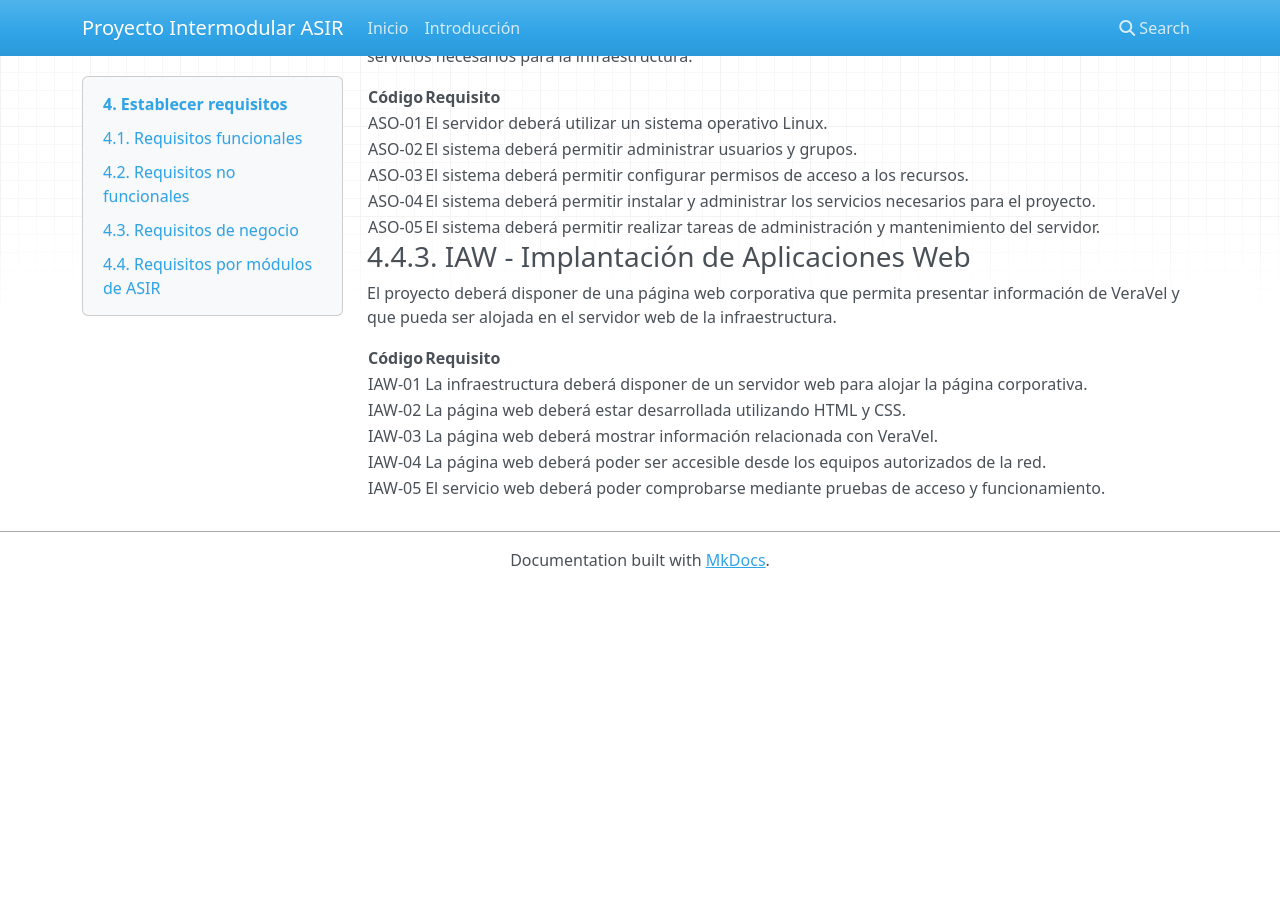
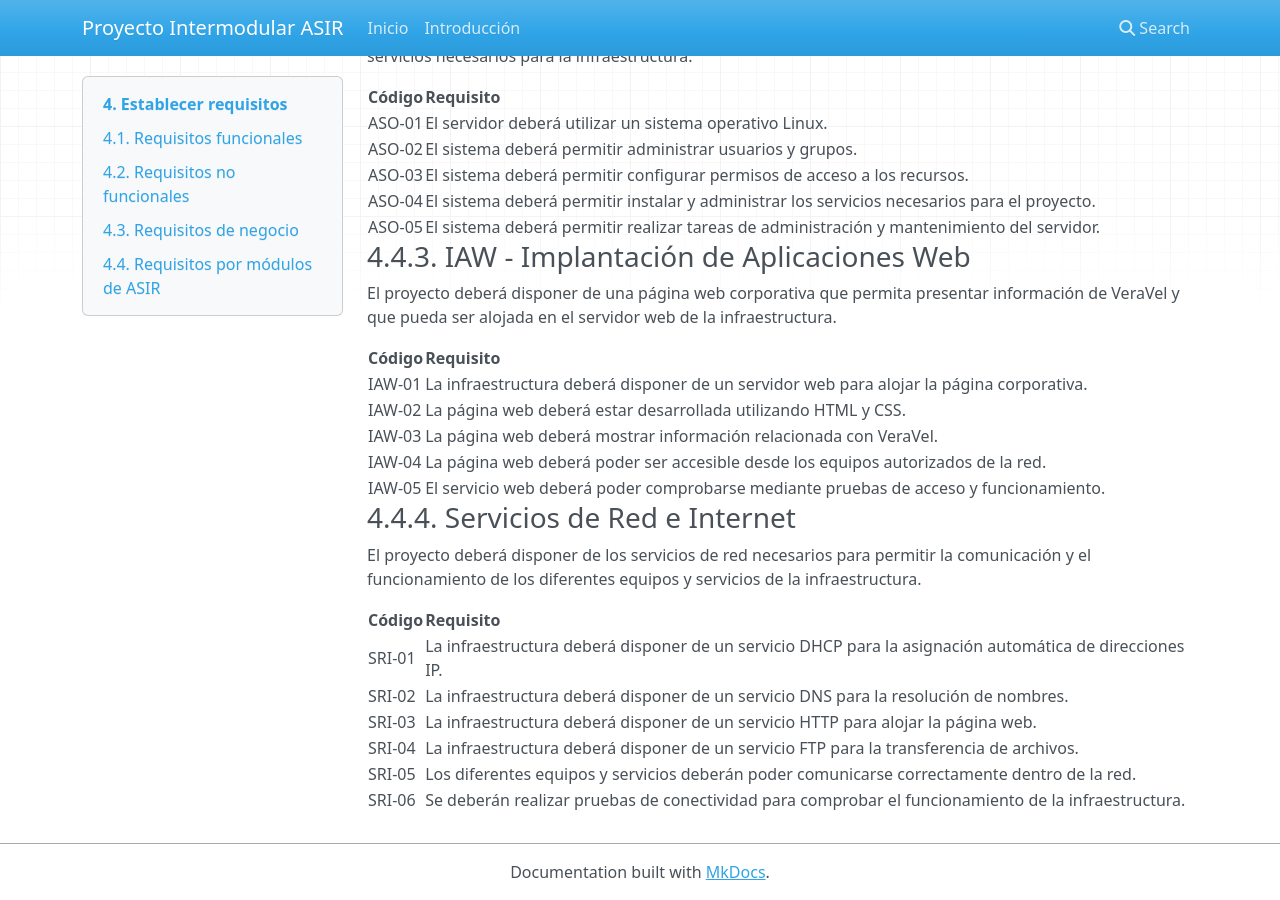
Before and after one commit to carloshuertasrodrigo-prog/Proyecto-Intermodular-ASIR, an MkDocs documentation site: the page built from docs/04_requisitos.md, in a window 1280 px wide and 900 px high, scrolled down 2043 px. Built offline with MkDocs 1.6.1, drawn with Linux system fonts in a browser that asks for light colours; nearby versions of some CDN libraries; before the commit the page ends 2631 px from its top, so only the background shows below that.

Commit message:
Añadidos requisitos de Servicios de Red e Internet
Added network and internet services requirements section.

```diff
--- a/docs/04_requisitos.md
+++ b/docs/04_requisitos.md
@@ -86,3 +86,16 @@ El proyecto deberá disponer de una página web corporativa que permita presenta
 | IAW-03 | La página web deberá mostrar información relacionada con VeraVel. |
 | IAW-04 | La página web deberá poder ser accesible desde los equipos autorizados de la red. |
 | IAW-05 | El servicio web deberá poder comprobarse mediante pruebas de acceso y funcionamiento. |
+
+### 4.4.4. Servicios de Red e Internet
+
+El proyecto deberá disponer de los servicios de red necesarios para permitir la comunicación y el funcionamiento de los diferentes equipos y servicios de la infraestructura.
+
+| **Código** | **Requisito** |
+|---|---|
+| SRI-01 | La infraestructura deberá disponer de un servicio DHCP para la asignación automática de direcciones IP. |
+| SRI-02 | La infraestructura deberá disponer de un servicio DNS para la resolución de nombres. |
+| SRI-03 | La infraestructura deberá disponer de un servicio HTTP para alojar la página web. |
+| SRI-04 | La infraestructura deberá disponer de un servicio FTP para la transferencia de archivos. |
+| SRI-05 | Los diferentes equipos y servicios deberán poder comunicarse correctamente dentro de la red. |
+| SRI-06 | Se deberán realizar pruebas de conectividad para comprobar el funcionamiento de la infraestructura. |
```
